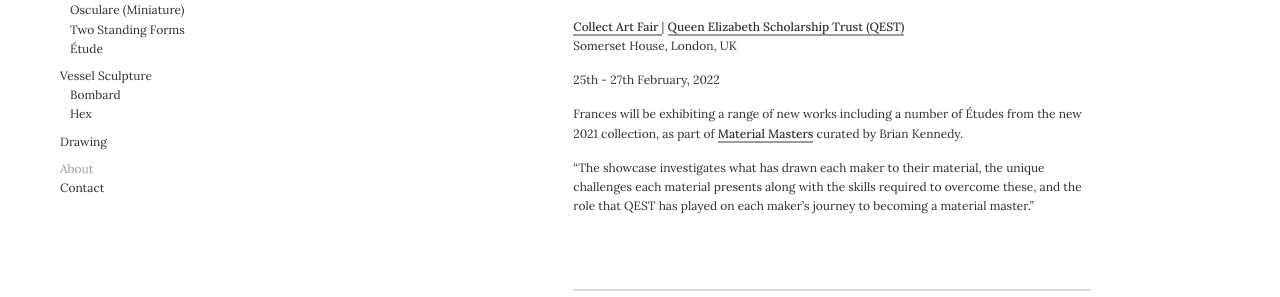
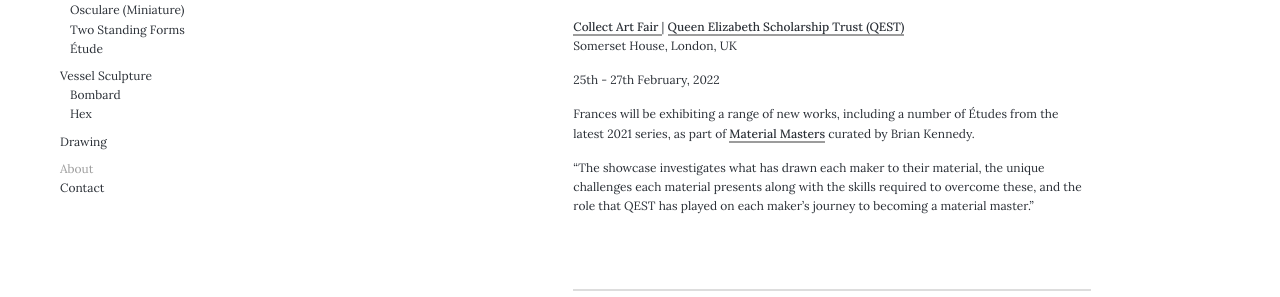
Before and after one commit to francespinnock/francespinnock.github.io, a Jekyll site: the page built from _pages/about.md, in a window 1280 px wide and 900 px high, scrolled down 520 px. Shown: the part 154-451 px from the top of the window. Built offline with Jekyll 4.4.1, drawn with Linux system fonts in a browser that asks for light colours; nearby versions of some CDN libraries.

Commit message:
Update about.md

```diff
--- a/_pages/about.md
+++ b/_pages/about.md
@@ -38,7 +38,7 @@ Somerset House, London, UK
 
 25th - 27th February, 2022
 
-Frances will be exhibiting a range of new works including a number of Études from the new 2021 collection, as part of [Material Masters](https://www.qest.org.uk/qest-to-return-to-collect-in-2022-with-material-masters/) curated by Brian Kennedy.
+Frances will be exhibiting a range of new works, including a number of Études from the latest 2021 series, as part of [Material Masters](https://www.qest.org.uk/qest-to-return-to-collect-in-2022-with-material-masters/) curated by Brian Kennedy.
 
 "The showcase investigates what has drawn each maker to their material, the unique challenges each material presents along with the skills required to overcome these, and the role that QEST has played on each maker’s journey to becoming a material master."
 
```
